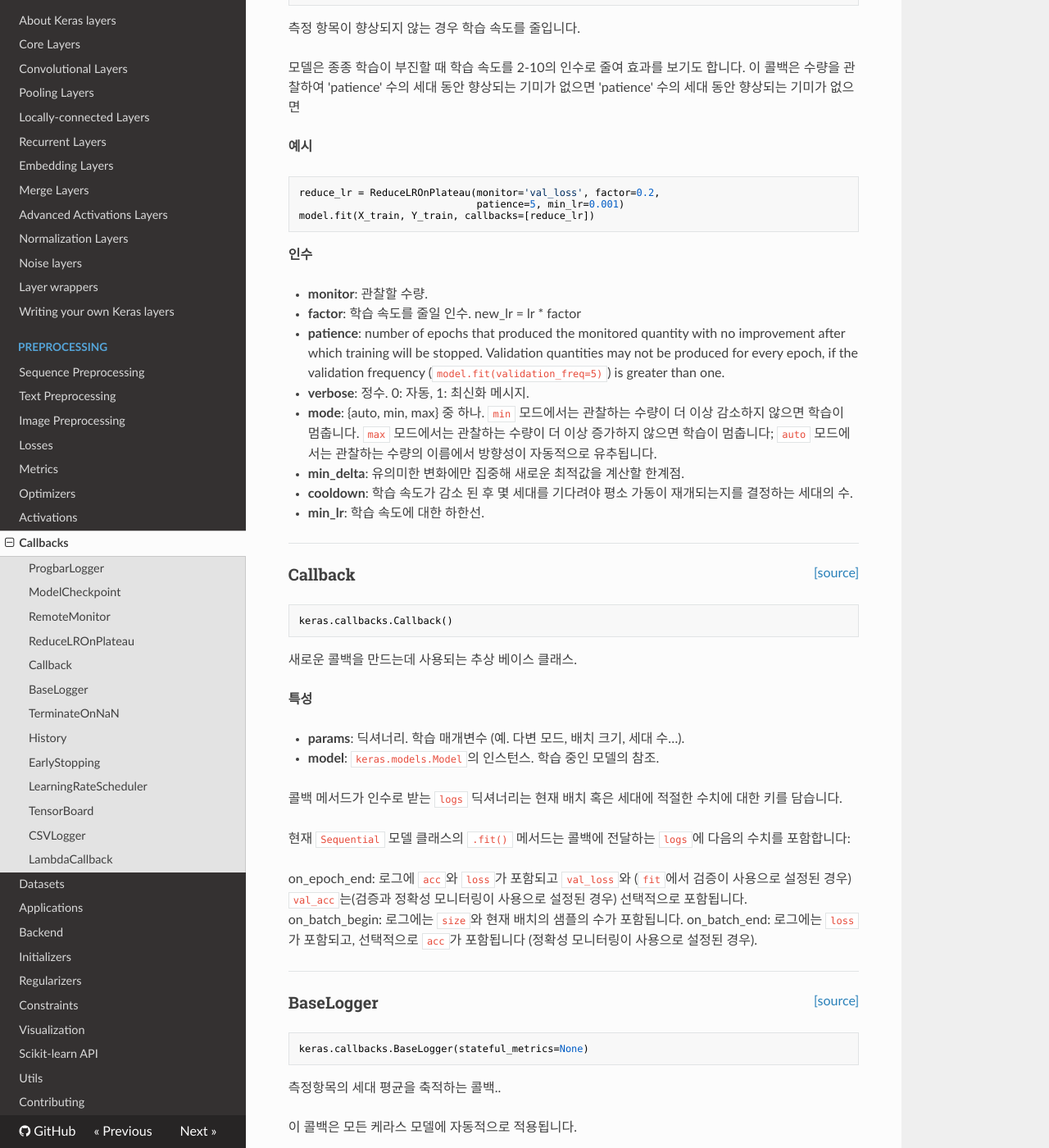
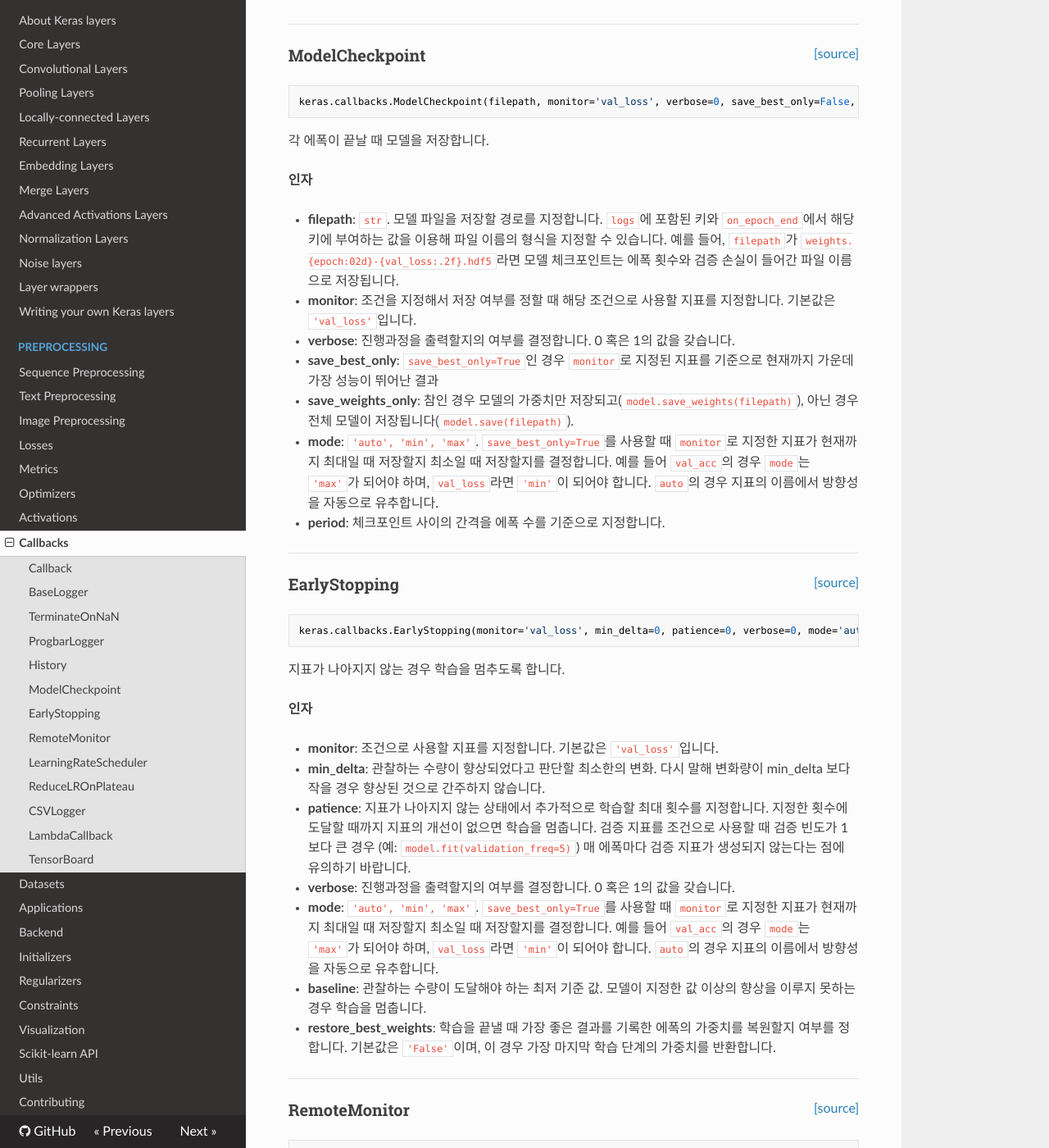
Before and after one commit to keras-team/keras-docs-ko, an MkDocs documentation site: the page built from sources/callbacks.md, in a window 1280 px wide and 1400 px high, scrolled down 2038 px. Shown: the whole window at 82% size. Built offline with MkDocs 1.6.1, drawn with Linux system fonts in a browser that asks for light colours; nearby versions of some CDN libraries; some of the changed text lies outside the part shown.

Commit message:
Retranslate callbacks.md (from head to EarlyStopping, temporary saving)
- EarlyStopping까지 재번역, 임시 저장. 이후에 끝까지 번역.

````diff
--- a/sources/callbacks.md
+++ b/sources/callbacks.md
@@ -1,9 +1,52 @@
-## Usage of callbacks
+## 콜백<sub>callbacks</sub>의 사용법
 
-콜백은 학습 과정의 특정 단계에서 적용할 함수의 세트입니다. 학습 과정 중 콜백을 사용해서 모델의 내적 상태와 통계자료를 확인 할 수 있습니다. 콜백의 리스트는 (키워드 인수 `callbacks`로) `Sequential`이나 `Model` 클래스의 `.fit()` 메서드에 전달이 가능합니다. 그에 따라 학습의 각 단계에서 콜백의 적절한 메서드가 호출됩니다.
+콜백은 학습 과정의 에폭<sub>Epoch</sub> 또는 배치<sub>Batch</sub>와 같은 각 단계마다 작동할 함수의 세트입니다. 콜백을 사용하면 학습이 진행되는 동안 모델의 내부 상태 및 통계적 지표의 변화를 관찰할 수 있습니다. 사용방법은 `.fit()` 메소드의 `callbacks` 인자에 콜백으로 이루어진 리스트를 전달하는 것입니다. Sequential 모델과 Model 클래스 모두에서 작동하며, 관련된 메소드들이 훈련의 각 단계마다 호출됩니다.
+
 
 ---
+<span style="float:right;">[[source]](https://github.com/keras-team/keras/blob/master/keras/callbacks/callbacks.py#L275)</span>
+### Callback
+새로운 콜백 생성에 필요한 기본 클래스입니다.
 
+__특성<sub>properties</sub>__
+
+- __params__: 딕셔너리. 훈련 파라미터들 (예: 출력 여부<sub>verbosity</sub>, 배치 크기<sub>batch size</sub>, 에폭 수<sub>number of epochs</sub> 등).
+- __model__: `keras.models.Model` 인스턴스. 훈련할 모델의 레퍼런스.
+
+콜백 메소드는 `logs`라는 이름의 딕셔너리를 인자로 받습니다. 이 딕셔너리는 매 에폭 또는 배치와 관련된 각종 수치들을 저장하는 값<sub>values</sub>과 이를 호출하는 키<sub>keys</sub>들로 이루어지게 됩니다.
+
+(현재 버전까지) Sequential 모델 클래스의 `.fit()`메소드의 경우 아래와 같은 수치를 콜백에 전달, `logs`에 기록합니다.
+- on_epoch_end: 기본적으로 `logs`에 `acc`와 `loss`를 기록하며, 교차검증<sub>validation</sub>이 적용된 경우 `val_loss`, 교차검증 및 정확도 추적이 적용된 경우 `val_acc`까지 저장됩니다.
+- on_batch_begin: 현재 배치의 크기를 나타내는 `size`값이 `logs`에 저장됩니다.
+- on_batch_end: `logs`에 `loss`를 기록하며 정확도 추적이 적용된 경우 `acc`도 함께 저장합니다.
+
+
+----
+<span style="float:right;">[[source]](https://github.com/keras-team/keras/blob/master/keras/callbacks/callbacks.py#L477)</span>
+### BaseLogger
+
+```python
+keras.callbacks.BaseLogger(stateful_metrics=None)
+```
+
+각 에폭별로 평가 지표들의 평균을 기록하는 콜백으로 모든 케라스 모델에 자동적으로 적용됩니다.
+
+__인자__
+
+- __stateful_metrics__: 에폭마다 기록할 때 평균이 아니라 원래의 값을 그대로 유지해야 하는 평가 지표들을 지정하는 인자입니다. 리스트나 튜플, 문자열과 같은 파이썬의 iterable 타입을 입력받습니다. 이 목록에 포함된 지표들은 각 `on_epoch_end` 단계에서 원래의 값 그대로 기록되며, 그밖의 값들은 평균값으로 기록됩니다.
+
+
+----
+<span style="float:right;">[[source]](https://github.com/keras-team/keras/blob/master/keras/callbacks/callbacks.py#L524)</span>
+### TerminateOnNaN
+
+```python
+keras.callbacks.TerminateOnNaN()
+```
+손실<sub>loss</sub> 값으로 NaN이 발생했을 때 학습을 종료시키는 콜백입니다.
+
+
+---
 <span style="float:right;">[[source]](https://github.com/keras-team/keras/blob/master/keras/callbacks/callbacks.py#L537)</span>
 ### ProgbarLogger
 
@@ -11,24 +54,32 @@
 keras.callbacks.ProgbarLogger(count_mode='samples', stateful_metrics=None)
 ```
 
-측정항목을 stdout에 프린트하는 콜백
+평가 지표를 stdout(일반적으로 콘솔창)에 출력하는 콜백입니다.
 
-__인수__
+__인자__
 
-- __count_mode__: "steps" 혹은 "samples" 중 하나.
-    진행 표시줄이 검사한 샘플의 수에 기반하는지
-    검사한 단계(배치)의 수에 기반하는지 여부.
-- __stateful_metrics__: 세대에 걸쳐 평균을 내면 *안 되는*
-    측정 항목의 문자열 이름의 Iterable.
-    이 리스트의 측정 항목을 원본 그대로 로그합니다.
-    그 외 측정 항목은 평균을 구해 로그합니다 (예. 손실 등).
+- __count_mode__: `'steps'` 혹은 `'samples'` 중 하나를 입력합니다. 진행 표시줄이 검사한 샘플의 수에 기반하는지 검사한 단계(배치)의 수에 기반하는지 여부를 결정합니다.
+- __stateful_metrics__: 에폭마다 기록할 때 평균이 아니라 원래의 값을 그대로 유지해야 하는 평가 지표들을 지정하는 인자입니다. 리스트나 튜플, 문자열과 같은 파이썬의 iterable 타입을 입력받습니다. 이 목록에 포함된 지표들은 각 `on_epoch_end` 단계에서 원래의 값 그대로 기록되며, 그밖의 값들은 평균값으로 기록됩니다.
 
-__오류 알림__
+__오류__
 
 - __ValueError__: 유효하지 않은 `count_mode`의 경우 오류를 알립니다.
 
+
 ----
+<span style="float:right;">[[source]](https://github.com/keras-team/keras/blob/master/keras/callbacks/callbacks.py#L614)</span>
+### History
 
+```python
+keras.callbacks.History()
+```
+
+`History` 객체에 이벤트를 기록하는 콜백.
+
+이 콜백은 모든 케라스 모델에 자동적으로 적용됩니다. `History` 객체는 모델의 `fit` 메소드를 통해 반환됩니다.
+
+
+----
 <span style="float:right;">[[source]](https://github.com/keras-team/keras/blob/master/keras/callbacks/callbacks.py#L633)</span>
 ### ModelCheckpoint
 
@@ -36,39 +87,41 @@ __오류 알림__
 keras.callbacks.ModelCheckpoint(filepath, monitor='val_loss', verbose=0, save_best_only=False, save_weights_only=False, mode='auto', period=1)
 ```
 
-각 세대 후 모델을 저장합니다.
+각 에폭이 끝날 때 모델을 저장합니다.
 
-`filepath`는 (`on_epoch_end`에서 전달되는)
-`epoch`의 값과 `logs`의 키로 채워진
-이름 형식 옵션을 가질 수 있습니다.
+__인자__
 
-예를 들어 `filepath`가 `weights.{epoch:02d}-{val_loss:.2f}.hdf5`라면,
-파일 이름에 세대 번호와 검증 손실을 넣어
-모델의 체크포인트가 저장됩니다.
+- __filepath__: `str`. 모델 파일을 저장할 경로를 지정합니다. `logs`에 포함된 키와 `on_epoch_end`에서 해당 키에 부여하는 값을 이용해 파일 이름의 형식을 지정할 수 있습니다. 예를 들어, `filepath`가 `weights.{epoch:02d}-{val_loss:.2f}.hdf5`라면 모델 체크포인트는 에폭 횟수와 검증 손실이 들어간 파일 이름으로 저장됩니다.
+- __monitor__: 조건을 지정해서 저장 여부를 정할 때 해당 조건으로 사용할 지표를 지정합니다. 기본값은 `'val_loss'`입니다.
+- __verbose__: 진행과정을 출력할지의 여부를 결정합니다. 0 혹은 1의 값을 갖습니다.
+- __save_best_only__: `save_best_only=True`인 경우 `monitor`로 지정된 지표를 기준으로 현재까지 가운데 가장 성능이 뛰어난 결과
+- __save_weights_only__: 참인 경우 모델의 가중치만 저장되고(`model.save_weights(filepath)`), 아닌 경우 전체 모델이 저장됩니다(`model.save(filepath)`).
+- __mode__: `'auto', 'min', 'max'`. `save_best_only=True`를 사용할 때 `monitor`로 지정한 지표가 현재까지 최대일 때 저장할지 최소일 때 저장할지를 결정합니다. 예를 들어 `val_acc`의 경우 `mode`는 `'max'`가 되어야 하며, `val_loss`라면 `'min'`이 되어야 합니다. `auto`의 경우 지표의 이름에서 방향성을 자동으로 유추합니다.
+- __period__: 체크포인트 사이의 간격을 에폭 수를 기준으로 지정합니다.
 
-__인수__
-
-- __filepath__: 문자열, 모델 파일을 저장할 경로.
-- __monitor__: 관찰할 수량.
-- __verbose__: 다변 모드, 0 혹은 1.
-- __save_best_only__: `save_best_only=True`인 경우
-    관찰하는 수량을 기준으로 가장
-    최신의 최고 모델은 덧씌우지 않습니다.
-- __save_weights_only__: 참인 경우 모델의 가중치만 저장되고
-    (`model.save_weights(filepath)`), 아닌 경우
-    전체 모델이 저장됩니다 (`model.save(filepath)`).
-- __mode__: {auto, min, max} 중 하나.
-    `save_best_only=True`이면
-    현재 저장 파일을 덧씌울지는
-    관찰하는 수량의 최대화 혹은 최소화를
-    기준으로 결정합니다. `val_acc`의 경우
-    이는 `max`가 되어야 하며, `val_loss`라면
-    `min`이 되어야 합니다. `auto`의 경우
-    관찰하는 수량의 이름에서 방향성이 자동적으로 유추됩니다.
-- __period__: 체크포인트간 간격 (세대의 수).
 
 ----
+<span style="float:right;">[[source]](https://github.com/keras-team/keras/blob/master/keras/callbacks/callbacks.py#L733)</span>
+### EarlyStopping
 
+```python
+keras.callbacks.EarlyStopping(monitor='val_loss', min_delta=0, patience=0, verbose=0, mode='auto', baseline=None, restore_best_weights=False)
+```
+
+지표가 나아지지 않는 경우 학습을 멈추도록 합니다.
+
+__인자__
+
+- __monitor__: 조건으로 사용할 지표를 지정합니다. 기본값은 `'val_loss'`입니다.
+- __min_delta__: 관찰하는 수량이 향상되었다고 판단할 최소한의 변화. 다시 말해 변화량이 min_delta 보다 작을 경우 향상된 것으로 간주하지 않습니다.
+- __patience__: 지표가 나아지지 않는 상태에서 추가적으로 학습할 최대 횟수를 지정합니다. 지정한 횟수에 도달할 때까지 지표의 개선이 없으면 학습을 멈춥니다. 검증 지표를 조건으로 사용할 때 검증 빈도가 1보다 큰 경우 (예: `model.fit(validation_freq=5)`) 매 에폭마다 검증 지표가 생성되지 않는다는 점에 유의하기 바랍니다.
+- __verbose__: 진행과정을 출력할지의 여부를 결정합니다. 0 혹은 1의 값을 갖습니다.
+- __mode__: `'auto', 'min', 'max'`. `save_best_only=True`를 사용할 때 `monitor`로 지정한 지표가 현재까지 최대일 때 저장할지 최소일 때 저장할지를 결정합니다. 예를 들어 `val_acc`의 경우 `mode`는 `'max'`가 되어야 하며, `val_loss`라면 `'min'`이 되어야 합니다. `auto`의 경우 지표의 이름에서 방향성을 자동으로 유추합니다.
+- __baseline__: 관찰하는 수량이 도달해야 하는 최저 기준 값. 모델이 지정한 값 이상의 향상을 이루지 못하는 경우 학습을 멈춥니다.
+- __restore_best_weights__: 학습을 끝낼 때 가장 좋은 결과를 기록한 에폭의 가중치를 복원할지 여부를 정합니다. 기본값은 `'False'`이며, 이 경우 가장 마지막 학습 단계의 가중치를 반환합니다.
+
+
+----
 <span style="float:right;">[[source]](https://github.com/keras-team/keras/blob/master/keras/callbacks/callbacks.py#L851)</span>
 ### RemoteMonitor
 
@@ -81,11 +134,11 @@ keras.callbacks.RemoteMonitor(root='http://localhost:9000', path='/publish/epoch
 `requests` 라이브러리를 필요로 합니다.
 디폴트 설정으로 이벤트는 `root + '/publish/epoch/end/'`으로 보내집니다.
 호출은 HTTP POST와 JSON-인코딩 이벤트 데이터 딕셔너리인
-`data` 인수로 합니다.
+`data` 인자로 합니다.
 send_as_json이 참으로 설정된 경우, 요청의 내용 종류는
 application/json입니다. 그 외는 형식 내 직렬화된 JSON이 보내집니다.
 
-__인수__
+__인자__
 
 - __root__: 문자열; 표적 서버의 최상위 url.
 - __path__: 문자열; 이벤트가 보내질 `root`를 기준으로 한 상대적 경로
@@ -98,6 +151,25 @@ __인수__
 
 ----
 
+<span style="float:right;">[[source]](https://github.com/keras-team/keras/blob/master/keras/callbacks/callbacks.py#L910)</span>
+### LearningRateScheduler
+
+```python
+keras.callbacks.LearningRateScheduler(schedule, verbose=0)
+```
+
+학습 속도 스케쥴러.
+
+__인자__
+
+- __schedule__: 세대 색인(정수, 0에서 색인 시작)과 현재
+    학습 속도를 인풋으로 받고, 새로운 학습 속도를
+    아웃풋(부정소수점)으로 반환하는 함수.
+- __verbose__: 정수. 0: 자동, 1: 최신화 메시지.
+
+
+----
+
 <span style="float:right;">[[source]](https://github.com/keras-team/keras/blob/master/keras/callbacks/callbacks.py#L946)</span>
 ### ReduceLROnPlateau
 
@@ -107,7 +179,7 @@ keras.callbacks.ReduceLROnPlateau(monitor='val_loss', factor=0.1, patience=10, v
 
 측정 항목이 향상되지 않는 경우 학습 속도를 줄입니다.
 
-모델은 종종 학습이 부진할 때 학습 속도를 2-10의 인수로 줄여
+모델은 종종 학습이 부진할 때 학습 속도를 2-10의 인자로 줄여
 효과를 보기도 합니다. 이 콜백은 수량을 관찰하여
 'patience' 수의 세대 동안 향상되는 기미가 없으면
 'patience' 수의 세대 동안 향상되는 기미가 없으면
@@ -121,10 +193,10 @@ reduce_lr = ReduceLROnPlateau(monitor='val_loss', factor=0.2,
 model.fit(X_train, Y_train, callbacks=[reduce_lr])
 ```
 
-__인수__
+__인자__
 
 - __monitor__: 관찰할 수량.
-- __factor__: 학습 속도를 줄일 인수.
+- __factor__: 학습 속도를 줄일 인자.
     new_lr = lr * factor
 - __patience__: number of epochs that produced the monitored
     quantity with no improvement after which training will
@@ -146,147 +218,101 @@ __인수__
     가동이 재개되는지를 결정하는 세대의 수.
 - __min_lr__: 학습 속도에 대한 하한선.
 
----
-
-<span style="float:right;">[[source]](https://github.com/keras-team/keras/blob/master/keras/callbacks/callbacks.py#L275)</span>
-### Callback
-
-```python
-keras.callbacks.Callback()
-```
-
-새로운 콜백을 만드는데 사용되는 추상 베이스 클래스.
-
-__특성__
-
-- __params__: 딕셔너리. 학습 매개변수
-    (예. 다변 모드, 배치 크기, 세대 수…).
-- __model__: `keras.models.Model`의 인스턴스.
-    학습 중인 모델의 참조.
-
-콜백 메서드가 인수로 받는
-`logs` 딕셔너리는 현재 배치 혹은 세대에 적절한
-수치에 대한 키를 담습니다.
-
-현재 `Sequential` 모델 클래스의 `.fit()` 메서드는
-콜백에 전달하는 `logs`에 다음의
-수치를 포함합니다:
-
-on_epoch_end: 로그에 `acc`와 `loss`가 포함되고
-`val_loss`와 (`fit`에서 검증이 사용으로 설정된 경우)
-`val_acc`는(검증과 정확성 모니터링이 사용으로 설정된 경우)
-선택적으로 포함됩니다.
-on_batch_begin: 로그에는 `size`와
-현재 배치의 샘플의 수가 포함됩니다.
-on_batch_end: 로그에는 `loss`가 포함되고, 선택적으로 `acc`가 포함됩니다
-(정확성 모니터링이 사용으로 설정된 경우).
 
 ----
 
-<span style="float:right;">[[source]](https://github.com/keras-team/keras/blob/master/keras/callbacks/callbacks.py#L477)</span>
-### BaseLogger
+<span style="float:right;">[[source]](https://github.com/keras-team/keras/blob/master/keras/callbacks/callbacks.py#L1071)</span>
+### CSVLogger
 
 ```python
-keras.callbacks.BaseLogger(stateful_metrics=None)
+keras.callbacks.CSVLogger(filename, separator=',', append=False)
 ```
 
-측정항목의 세대 평균을 축적하는 콜백..
+세대 결과를 csv 파일에 스트림하는 콜백.
 
-이 콜백은 모든 케라스 모델에 자동적으로 적용됩니다.
+np.ndarray와 같은 1D interable을 포함,
+문자열로 표현 가능한 모든 값을 지원합니다.
 
-__인수__
+__예시__
 
-- __stateful_metrics__: 세대에 걸쳐 평균을 내면 *안 되는*
-    측정 항목의 문자열 이름의 Iterable.
-    `on_epoch_end`에서는 이 리스트의 측정 항목을 원본 그대로 로그합니다.
-    그 외 측정 항목은 `on_epoch_end`에서 평균을 구해 로그합니다.
+
+```python
+csv_logger = CSVLogger('training.log')
+model.fit(X_train, Y_train, callbacks=[csv_logger])
+```
+
+__인자__
+
+- __filename__: csv 파일의 파일 이름, 예. 'run/log.csv'.
+- __separator__: csv 파일의 성분을 분리하는데 사용할 문자열.
+- __append__: 참: 파일이 존재하는 경우 뒤에 덧붙입니다 (학습을 이어나갈 때
+    유용합니다). 거짓: 기존의 파일을 덧씌웁니다.
 
 ----
 
-<span style="float:right;">[[source]](https://github.com/keras-team/keras/blob/master/keras/callbacks/callbacks.py#L524)</span>
-### TerminateOnNaN
+<span style="float:right;">[[source]](https://github.com/keras-team/keras/blob/master/keras/callbacks/callbacks.py#L1159)</span>
+### LambdaCallback
 
 ```python
-keras.callbacks.TerminateOnNaN()
+keras.callbacks.LambdaCallback(on_epoch_begin=None, on_epoch_end=None, on_batch_begin=None, on_batch_end=None, on_train_begin=None, on_train_end=None)
 ```
 
-NaN 손실이 발생했을 때 학습을 종료시키는 콜백.
+간단한 커스텀 콜백을 즉석에서 만드는 콜백.
 
-----
+이 콜백은 적절한 시점에 호출될 익명 함수로 생성됩니다.
+콜백이 다음과 같이 위치적 인자를 전달 받는다는 것을
+참고하십시오:
 
-<span style="float:right;">[[source]](https://github.com/keras-team/keras/blob/master/keras/callbacks/callbacks.py#L614)</span>
-### History
+- `on_epoch_begin`과 `on_epoch_end`는 다음 두 가지 위치적 인자를 전달 받습니다:
+`epoch`, `logs`
+- `on_batch_begin`과 `on_batch_end`는 다음 두 가지 위치적 인자를 전달 받습니다:
+`batch`, `logs`
+- `on_train_begin`과 `on_train_end`는 다음 위치적 인자를 전달 받습니다:
+`logs`
+
+__인자__
+
+- __on_epoch_begin__: 각 세대의 시작에 호출됩니다.
+- __on_epoch_end__: 각 세대의 끝에 호출됩니다.
+- __on_batch_begin__: 각 배치의 시작에 호출됩니다.
+- __on_batch_end__: 각 배치의 끝에 호출됩니다.
+- __on_train_begin__: 모델 학습의 시작에 호출됩니다.
+- __on_train_end__: 모델 학습의 끝에 호출됩니다.
+
+__예시__
+
 
 ```python
-keras.callbacks.History()
+# 각 배치가 시작할 때 배치 번호를 프린트합니다
+batch_print_callback = LambdaCallback(
+    on_batch_begin=lambda batch,logs: print(batch))
+
+# 세대 손실을 JSON 형식으로 파일에 스트림합니다
+# 파일 내용은 명확히 구성된 JSON이 아니며 줄 별로 JSON 객체를 가집니다
+import json
+json_log = open('loss_log.json', mode='wt', buffering=1)
+json_logging_callback = LambdaCallback(
+    on_epoch_end=lambda epoch, logs: json_log.write(
+        json.dumps({'epoch': epoch, 'loss': logs['loss']}) + '\n'),
+    on_train_end=lambda logs: json_log.close()
+)
+
+# 모델 학습을 끝낸 후 몇몇 처리 과정을 종료합니다
+processes = ...
+cleanup_callback = LambdaCallback(
+    on_train_end=lambda logs: [
+        p.terminate() for p in processes if p.is_alive()])
+
+model.fit(...,
+          callbacks=[batch_print_callback,
+                     json_logging_callback,
+                     cleanup_callback])
 ```
 
-`History` 객체에 이벤트를 기록하는 콜백.
-
-이 콜백은 모든 케라스 모델에
-자동적으로 적용됩니다. `History` 객체는
-모델의 `fit` 메서드를 통해 반환됩니다.
 
 
-----
-
-<span style="float:right;">[[source]](https://github.com/keras-team/keras/blob/master/keras/callbacks/callbacks.py#L733)</span>
-### EarlyStopping
-
-```python
-keras.callbacks.EarlyStopping(monitor='val_loss', min_delta=0, patience=0, verbose=0, mode='auto', baseline=None, restore_best_weights=False)
-```
-
-관찰하는 수량이 개선되지 않으면 학습을 멈춥니다.
-
-__인수__
-
-- __monitor__: 관찰할 수량.
-- __min_delta__: 관찰하는 수량이 향상되었다고 판단할
-    최소한의 변화, 다시 말해 min_delta
-    미만의 절대적 변화는 향상되었다고
-    판단하지 않습니다.
-- __patience__: number of epochs that produced the monitored
-    after which training will be stopped.
-    quantity with no improvement after which training will
-    be stopped.
-    Validation quantities may not be produced for every
-    epoch, if the validation frequency
-    (`model.fit(validation_freq=5)`) is greater than one.
-- __verbose__: 다변 모드.
-- __mode__: {auto, min, max} 중 하나. `min` 모드에서는
-    관찰하는 수량이 더 이상 감소하지
-    않으면 학습이 멈춥니다. `max` 모드에서는
-    관찰하는 수량이 더 이상 증가하지
-    않으면 학습이 멈춥니다; `auto` 모드에서는
-    관찰하는 수량의 이름에서
-    방향성이 자동적으로 유추됩니다.
-- __baseline__: 관찰하는 수량이 도달해야 하는 베이스라인 값.
-    모델이 베이스라인을 초과하는 향상을 보이지 않으면
-    학습이 멈춥니다.
-- __restore_best_weights__: 관찰하는 수량의 최선 값이 발생한 세대에서
-    모델 가중치를 복원할지 여부.
-    거짓인 경우, 학습의 마지막 단계에서 얻어진
-    모델 가중치가 사용됩니다.
 
 
-----
-
-<span style="float:right;">[[source]](https://github.com/keras-team/keras/blob/master/keras/callbacks/callbacks.py#L910)</span>
-### LearningRateScheduler
-
-```python
-keras.callbacks.LearningRateScheduler(schedule, verbose=0)
-```
-
-학습 속도 스케쥴러.
-
-__인수__
-
-- __schedule__: 세대 색인(정수, 0에서 색인 시작)과 현재
-    학습 속도를 인풋으로 받고, 새로운 학습 속도를
-    아웃풋(부정소수점)으로 반환하는 함수.
-- __verbose__: 정수. 0: 자동, 1: 최신화 메시지.
 
 ----
 
@@ -317,7 +343,7 @@ tensorboard --logdir=/full_path_to_your_logs
 (텐서플로우가 설치만 되어있다면), TensorBoard가 동작하기는 하지만,
 손실과 측정 항목 플롯을 보여주는 기능만 사용이 가능합니다.
 
-__인수__
+__인자__
 
 - __log_dir__: TensorBoard가 구문 분석할 로그 파일을
     저장할 위치 경로.
@@ -357,95 +383,7 @@ __인수__
     TensorBoard에 작성합니다. TensorBoard에 너무 자주 기록하면
     학습이 느려질 수도 있다는 점을 참고하십시오.
 
-----
 
-<span style="float:right;">[[source]](https://github.com/keras-team/keras/blob/master/keras/callbacks/callbacks.py#L1071)</span>
-### CSVLogger
-
-```python
-keras.callbacks.CSVLogger(filename, separator=',', append=False)
-```
-
-세대 결과를 csv 파일에 스트림하는 콜백.
-
-np.ndarray와 같은 1D interable을 포함,
-문자열로 표현 가능한 모든 값을 지원합니다.
-
-__예시__
-
-
-```python
-csv_logger = CSVLogger('training.log')
-model.fit(X_train, Y_train, callbacks=[csv_logger])
-```
-
-__인수__
-
-- __filename__: csv 파일의 파일 이름, 예. 'run/log.csv'.
-- __separator__: csv 파일의 성분을 분리하는데 사용할 문자열.
-- __append__: 참: 파일이 존재하는 경우 뒤에 덧붙입니다 (학습을 이어나갈 때
-    유용합니다). 거짓: 기존의 파일을 덧씌웁니다.
-
-----
-
-<span style="float:right;">[[source]](https://github.com/keras-team/keras/blob/master/keras/callbacks/callbacks.py#L1159)</span>
-### LambdaCallback
-
-```python
-keras.callbacks.LambdaCallback(on_epoch_begin=None, on_epoch_end=None, on_batch_begin=None, on_batch_end=None, on_train_begin=None, on_train_end=None)
-```
-
-간단한 커스텀 콜백을 즉석에서 만드는 콜백.
-
-이 콜백은 적절한 시점에 호출될 익명 함수로 생성됩니다.
-콜백이 다음과 같이 위치적 인수를 전달 받는다는 것을
-참고하십시오:
-
-- `on_epoch_begin`과 `on_epoch_end`는 다음 두 가지 위치적 인수를 전달 받습니다:
-`epoch`, `logs`
-- `on_batch_begin`과 `on_batch_end`는 다음 두 가지 위치적 인수를 전달 받습니다:
-`batch`, `logs`
-- `on_train_begin`과 `on_train_end`는 다음 위치적 인수를 전달 받습니다:
-`logs`
-
-__인수__
-
-- __on_epoch_begin__: 각 세대의 시작에 호출됩니다.
-- __on_epoch_end__: 각 세대의 끝에 호출됩니다.
-- __on_batch_begin__: 각 배치의 시작에 호출됩니다.
-- __on_batch_end__: 각 배치의 끝에 호출됩니다.
-- __on_train_begin__: 모델 학습의 시작에 호출됩니다.
-- __on_train_end__: 모델 학습의 끝에 호출됩니다.
-
-__예시__
-
-
-```python
-# 각 배치가 시작할 때 배치 번호를 프린트합니다
-batch_print_callback = LambdaCallback(
-    on_batch_begin=lambda batch,logs: print(batch))
-
-# 세대 손실을 JSON 형식으로 파일에 스트림합니다
-# 파일 내용은 명확히 구성된 JSON이 아니며 줄 별로 JSON 객체를 가집니다
-import json
-json_log = open('loss_log.json', mode='wt', buffering=1)
-json_logging_callback = LambdaCallback(
-    on_epoch_end=lambda epoch, logs: json_log.write(
-        json.dumps({'epoch': epoch, 'loss': logs['loss']}) + '\n'),
-    on_train_end=lambda logs: json_log.close()
-)
-
-# 모델 학습을 끝낸 후 몇몇 처리 과정을 종료합니다
-processes = ...
-cleanup_callback = LambdaCallback(
-    on_train_end=lambda logs: [
-        p.terminate() for p in processes if p.is_alive()])
-
-model.fit(...,
-          callbacks=[batch_print_callback,
-                     json_logging_callback,
-                     cleanup_callback])
-```
 
 
 ---
````
